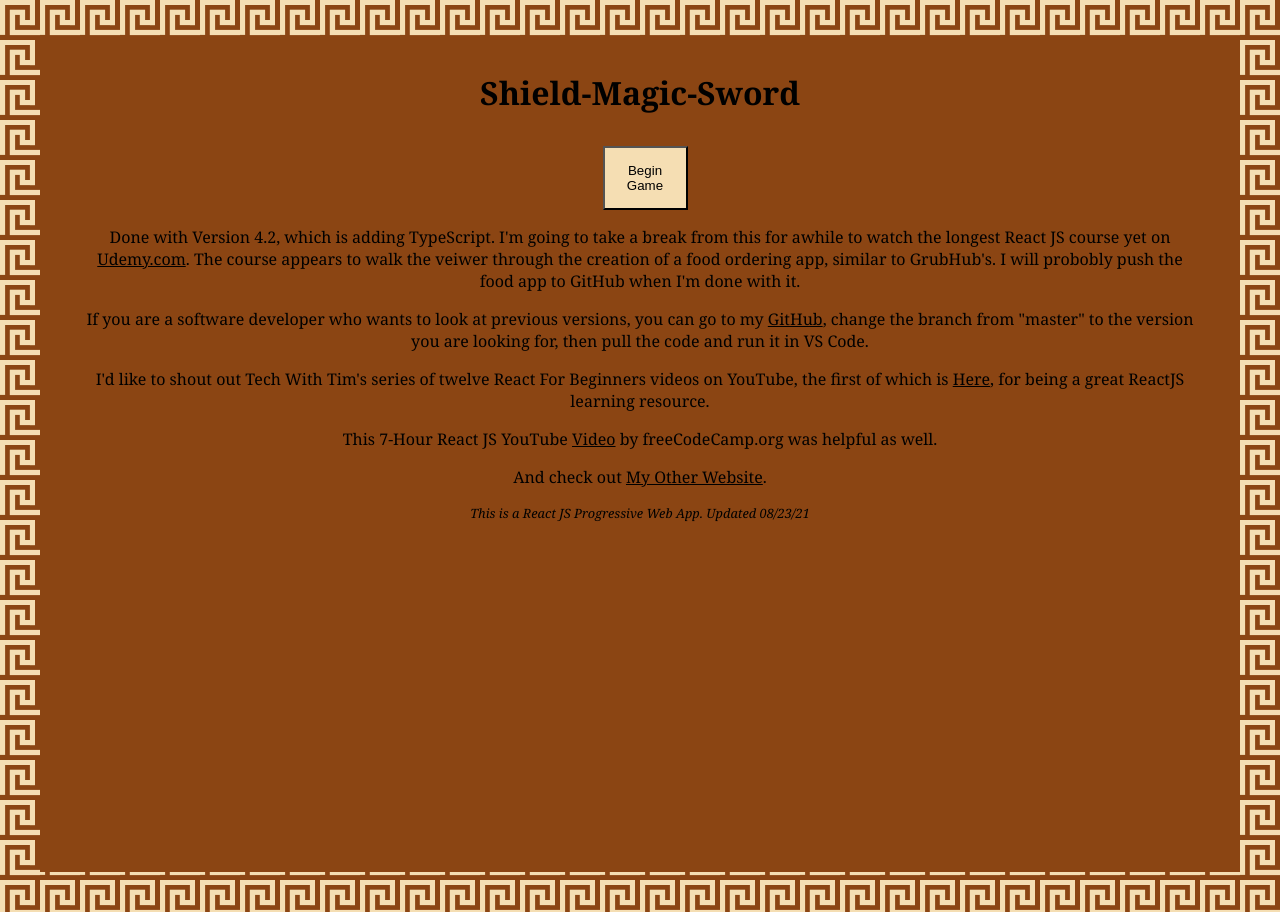
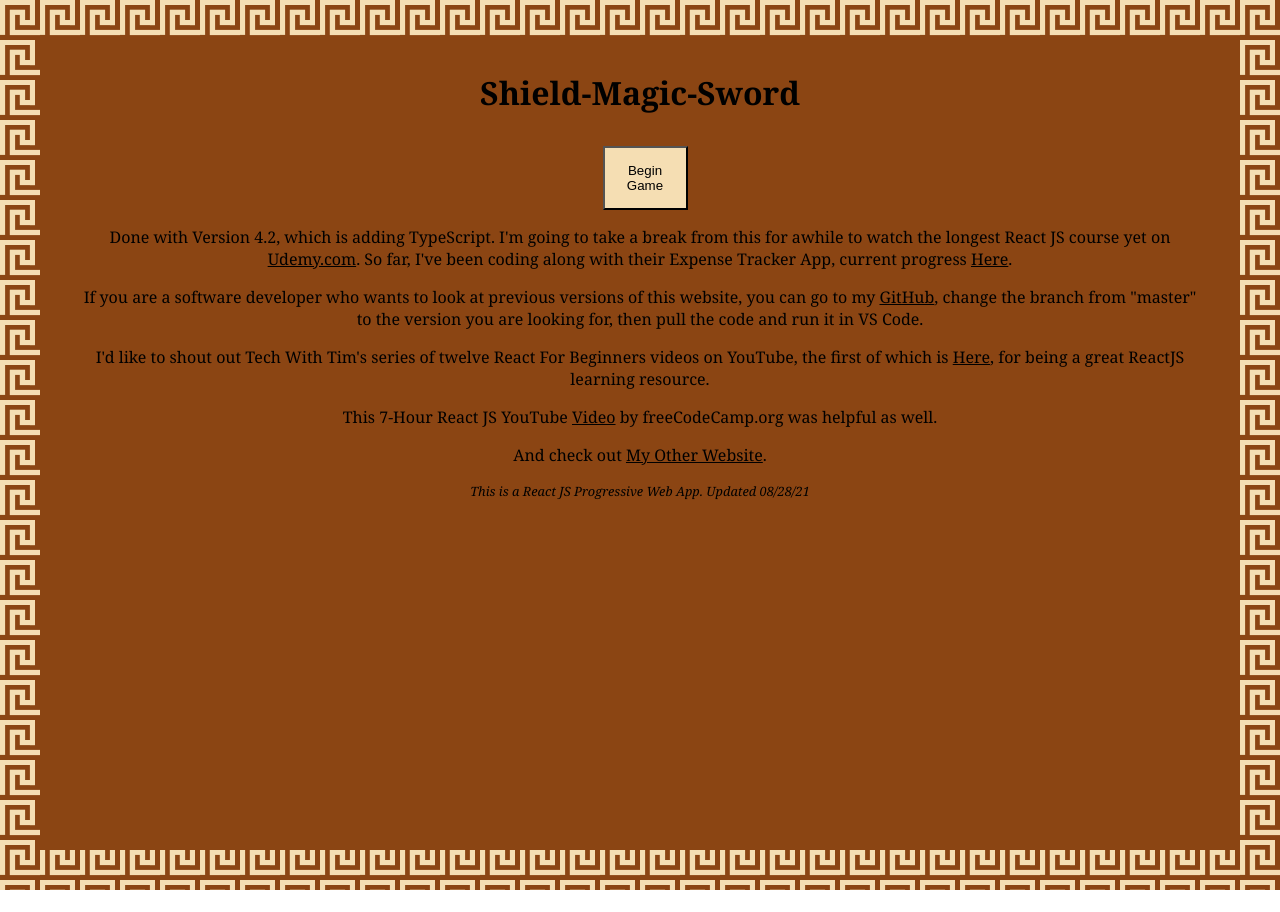
Before and after one commit to L1ndseyHerman/TypeScript_Shield-Magic-Sword, a React (Create React App) app: page / in a window 1280 px wide. After the commit the page ends 890 px from the top, so only its background shows below. Built offline with nearby package versions, Linux system fonts and the light colour scheme; the HTML template or start-up script is replaced by a standard one.

Commit message:
Linked to my GitHub repository for the Udemy Expense-Tracker App

```diff
--- a/src/components/BottomNotes/BottomNotes.tsx
+++ b/src/components/BottomNotes/BottomNotes.tsx
@@ -8,13 +8,12 @@ const BottomNotes: React.FC = () => {
                 Done with Version 4.2, which is adding TypeScript. I&apos;m going to take a break from this
                 for awhile to watch the longest React JS course yet
                 on <a href="https://www.udemy.com/course/react-the-complete-guide-incl-redux/">Udemy.com</a>.
-                The course appears to walk the veiwer through the creation of a
-                food ordering app, similar to GrubHub&apos;s. I will probobly push the food app to
-                GitHub when I&apos;m done with it.
+                So far, I&apos;ve been coding along with their Expense Tracker App, current
+                progress <a href="https://github.com/L1ndseyHerman/Udemy-Expense-Tracker-App">Here</a>.
             </p>
             <p>
                 If you are a software developer who wants to look at
-                previous versions, you can go to
+                previous versions of this website, you can go to
                 my <a href="https://github.com/L1ndseyHerman/TypeScript_Shield-Magic-Sword">
                 GitHub</a>, change the branch from &quot;master&quot; to the version
                 you are looking for, then pull the code and run it in VS Code.
@@ -31,7 +30,7 @@ const BottomNotes: React.FC = () => {
                 freeCodeCamp.org was helpful as well.
             </p>
             <p>And check out <a href="https://l1ndseyherman.github.io/">My Other Website</a>.</p>
-            <footer>This is a React JS Progressive Web App. Updated 08/23/21</footer>
+            <footer>This is a React JS Progressive Web App. Updated 08/28/21</footer>
         </>
     );
 };
```
